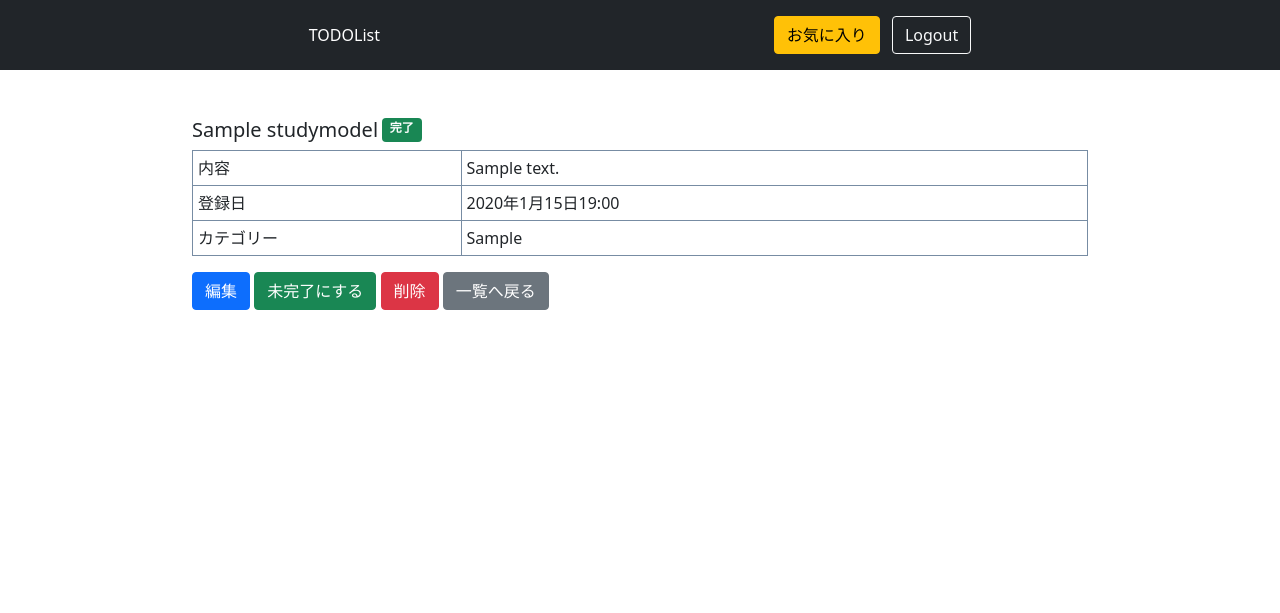
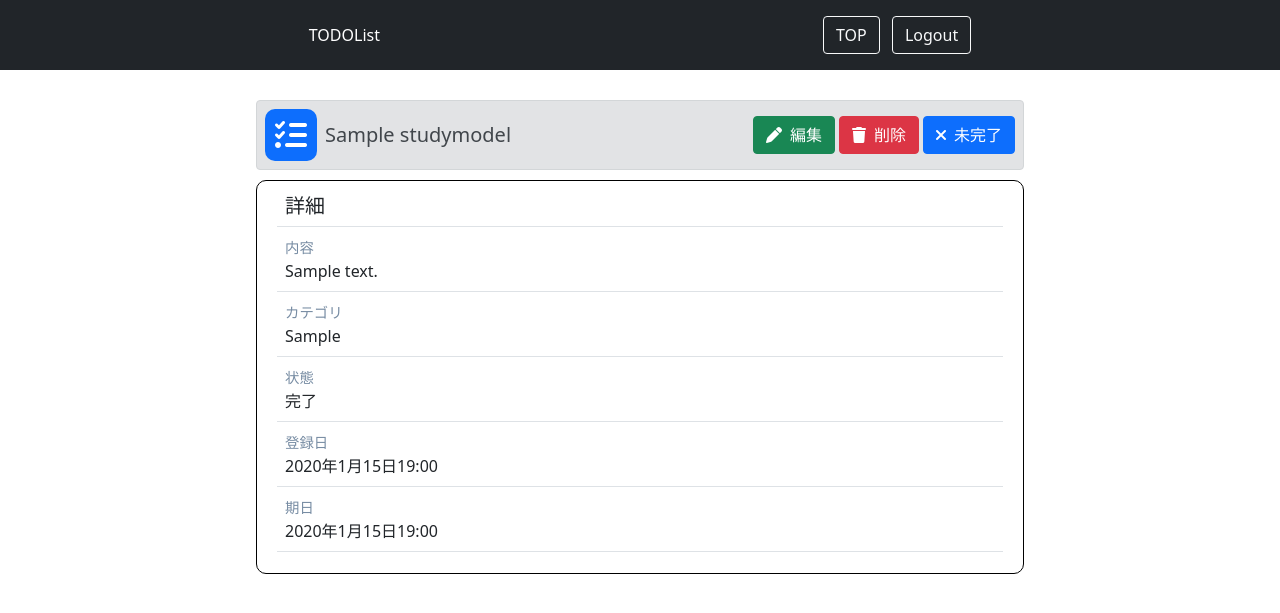
Before and after one commit to yamayuz/django-want2study, a Django app: page /detail/1 in a window 1280 px wide. Shown: the top 613 px of the page. Run offline with Django 4.2, Linux system fonts and the light colour scheme; tables that the repository leaves empty hold one stand-in row (values such as "Sample post"); some libraries are stand-ins or nearby versions.

Commit message:
【update】詳細画面のデザインを修正

```diff
--- a/templates/detail.html
+++ b/templates/detail.html
@@ -10,8 +10,8 @@
         </ul>
 
         <div class="text-end">
-            <button type="button" class="btn btn-warning me-2">お気に入り</button>
-            <button type="button" class="btn btn-outline-light">Logout</button>
+            <a href="{% url 'studylist' %}" class="btn btn-outline-light me-2">TOP</a>
+            <a href="{% url 'logout' %}" class="btn btn-outline-light">Logout</a>
         </div>
     </div>
   </div>
@@ -20,37 +20,91 @@
 {% endblock header %}
 
 {% block content %}
-<div class="wrapper mx-auto my-5">
-    <div class="d-flex mb-2">
-        <h5 class="mb-0 me-1">{{ object.title }}</h5>
+<div class="content-wrapper">
+    <div class="alert alert-secondary detail-title-wrapper p-2 d-flex justify-content-between" role="alert">
+        <div class="block1">
+            <i class="fa-solid fa-list-check fa-2x todo"></i>
+            <h5 class="ms-2 mb-0">{{ object.title }}</h5>
+        </div>
+        <div class="block2">
+            <a href="{% url 'update' object.pk %}" class="btn btn-success me-1" tabindex="-1" role="button" aria-disabled="true">
+                <i class="fa-solid fa-pen me-2"></i>編集
+            </a>
+            <a href="{% url 'delete' object.pk %}" class="btn btn-danger me-1" tabindex="-1" role="button" aria-disabled="true">
+                <i class="fa-solid fa-trash me-2"></i>削除
+            </a>
             {% if object.finishFlg %}
-            <span class="badge bg-success mb-0">完了</span>
+                <a href="{% url 'changefinish' object.pk %}" class="btn btn-primary" tabindex="-1" role="button" aria-disabled="true">
+                    <i class="fa-solid fa-xmark me-2"></i>未完了
+                </a>
             {% else %}
-            <span class="badge bg-warning text-dark mb-0">未完了</span>
-        {% endif %}
+                <a href="{% url 'changefinish' object.pk %}" class="btn btn-primary" tabindex="-1" role="button" aria-disabled="true">
+                    <i class="fa-solid fa-check me-2"></i>完了
+                </a>
+            {% endif%}
         </div>
-    <table class="design01 mb-3">
+    </div>
+    <div class="detail-wrapper">
+        <table class="table">
+            <tbody>
               <tr>
-      <td>内容</td>
-      <td>{{ object.detail }}</td>
+                <td><h5 class="mb-0">詳細</h5></td>
               </tr>
               <tr>
-      <td>登録日</td>
-      <td>{{ object.created }}</td>
+                <td>
+                    <span class="sub-title">内容</span><br>
+                    {{ object.detail }}
+                </td>
               </tr>
               <tr>
-      <td>カテゴリー</td>
-      <td>{{ object.category }}</td>
+                <td>
+                    <span class="sub-title">カテゴリ</span><br>
+                    {{ object.category }}
+                </td>
               </tr>
+              <tr>
+                <td>
+                    <span class="sub-title">状態</span><br>
+                    {% if object.finishFlg %}
+                        完了
+                    {% else %}
+                        未完了
+                    {% endif %}
+                </td>
+              </tr>
+              <tr>
+                <td>
+                    <span class="sub-title">登録日</span><br>
+                    {{ object.created }}
+                </td>
+              </tr>
+              <tr>
+                <td>
+                    <span class="sub-title">期日</span><br>
+                    {{ object.deadline }}
+                </td>
+              </tr>
+            </tbody>
           </table>
-    <a href="{% url 'update' object.pk %}" class="btn btn-primary" tabindex="-1" role="button" aria-disabled="true">編集</a>
-    {% if object.finishFlg %}
-        <a href="{% url 'changefinish' object.pk %}" class="btn btn-success" tabindex="-1" role="button" aria-disabled="true">未完了にする</a>
-    {% else %}
-        <a href="{% url 'changefinish' object.pk %}" class="btn btn-success" tabindex="-1" role="button" aria-disabled="true">完了にする</a>
-    {% endif%}
-    <a href="{% url 'delete' object.pk %}" class="btn btn-danger" tabindex="-1" role="button" aria-disabled="true">削除</a>
-    <a href="{% url 'studylist' %}" class="btn btn-secondary" tabindex="-1" role="button" aria-disabled="true">一覧へ戻る</a>
+    </div>
+</div>
+
+<div class="modal" tabindex="-1">
+    <div class="modal-dialog">
+      <div class="modal-content">
+        <div class="modal-header">
+          <h5 class="modal-title">Modal title</h5>
+          <button type="button" class="btn-close" data-bs-dismiss="modal" aria-label="Close"></button>
+        </div>
+        <div class="modal-body">
+          <p>Modal body text goes here.</p>
+        </div>
+        <div class="modal-footer">
+          <button type="button" class="btn btn-secondary" data-bs-dismiss="modal">Close</button>
+          <button type="button" class="btn btn-primary">Save changes</button>
+        </div>
+      </div>
+    </div>
   </div>
 
 {% endblock content %}
--- a/want2studyApp/models.py
+++ b/want2studyApp/models.py
@@ -8,6 +8,7 @@ class studyModel(models.Model):
     user = models.CharField(max_length=100)
     category = models.CharField(max_length=100)
     favorite = models.BooleanField()
+    deadline = models.DateTimeField()
 
     def __str__(self):
         return self.title
--- a/want2studyApp/static/want2studyApp/css/style.css
+++ b/want2studyApp/static/want2studyApp/css/style.css
@@ -46,6 +46,29 @@ a:hover {
     color: #E6DA00;
 }
 
+/*--------- detail ---------*/
+.detail-title-wrapper {
+    margin: 30px 0 10px 0;
+}
+.block1, .block2 {
+    display: flex;
+    align-items: center;
+}
+.todo {
+    color: white;
+    background-color: #0D6EFD;
+    border-radius: 10px;
+    padding: 10px;
+}
+.detail-wrapper {
+    border: 1px solid black;
+    border-radius: 10px;
+    padding: 5px 20px 5px 20px;
+}
+.sub-title {
+    font-size: 90%;
+    color: #778ca3;
+}
 
 
 
```
Also changed, not shown: want2studyApp/migrations/0004_studymodel_deadline.py (added). Lines whose indentation alone changed are shown as unchanged.
